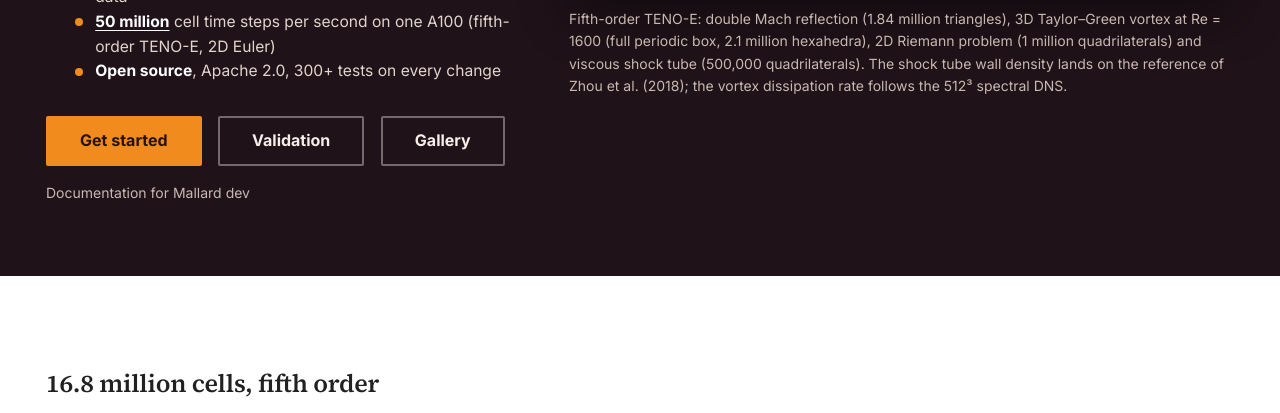
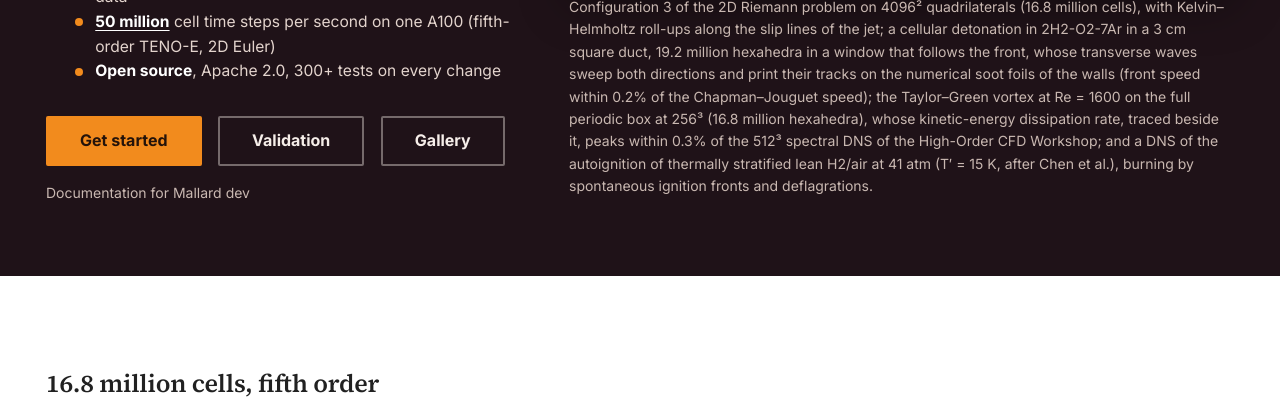
Before and after one commit to MatthewBonanni/mallard-website, an MkDocs documentation site: the page built from content/index.md, in a window 1280 px wide and 900 px high, scrolled down 391 px, cut to the strip 262-675 px from the top of the window. Built offline with MkDocs 1.6.1 and Material for MkDocs 9.7.7, drawn with Linux system fonts in a browser that asks for light colours; comment, search, counter and statistics services are not loaded.

Commit message:
Home: the README's hero composite
The home page showed an older composite (double Mach reflection, 1M-cell
Riemann problem, viscous shock tube, 128^3 TGV). It now plays an mp4 of
the README hero (Mallard PR #254): the 4096^2 Riemann problem, the 256^3
Taylor-Green vortex with its dissipation rate over the 512^3 DNS, the 3D
cellular detonation and the 2D autoignition DNS, with the README's caption.
1920 x 1356, 6 s at 25 fps, 5.3 MB.

Co-Authored-By: Claude Opus 5.5 <noreply@anthropic.com>

```diff
--- a/content/index.md
+++ b/content/index.md
@@ -6,10 +6,10 @@ hide:
   - toc
 hero_video: media/hero.mp4
 hero_poster: media/hero_poster.jpg
-hero_width: 1800
-hero_height: 1032
-hero_alt: Density fields of a double Mach reflection, a 2D Riemann problem and a viscous shock tube, vortex structures of the 3D Taylor-Green vortex, and plots of the shock tube wall density and the vortex dissipation rate against reference data
-hero_caption: "Fifth-order TENO-E: double Mach reflection (1.84 million triangles), 3D Taylor–Green vortex at Re = 1600 (full periodic box, 2.1 million hexahedra), 2D Riemann problem (1 million quadrilaterals) and viscous shock tube (500,000 quadrilaterals). The shock tube wall density lands on the reference of Zhou et al. (2018); the vortex dissipation rate follows the 512³ spectral DNS."
+hero_width: 1920
+hero_height: 1356
+hero_alt: Density of the 2D Riemann problem on 4096 by 4096 cells, vortex structures of the 3D Taylor-Green vortex at 256 cubed with its dissipation rate traced over the 512 cubed spectral DNS, the leading shock and soot foils of a 3D cellular detonation, and the temperature and heat release rate of a 2D autoignition DNS
+hero_caption: "Configuration 3 of the 2D Riemann problem on 4096² quadrilaterals (16.8 million cells), with Kelvin–Helmholtz roll-ups along the slip lines of the jet; a cellular detonation in 2H2-O2-7Ar in a 3 cm square duct, 19.2 million hexahedra in a window that follows the front, whose transverse waves sweep both directions and print their tracks on the numerical soot foils of the walls (front speed within 0.2% of the Chapman–Jouguet speed); the Taylor–Green vortex at Re = 1600 on the full periodic box at 256³ (16.8 million hexahedra), whose kinetic-energy dissipation rate, traced beside it, peaks within 0.3% of the 512³ spectral DNS of the High-Order CFD Workshop; and a DNS of the autoignition of thermally stratified lean H2/air at 41 atm (T′ = 15 K, after Chen et al.), burning by spontaneous ignition fronts and deflagrations."
 ---
 
 ## 16.8 million cells, fifth order
```
Also changed, not shown: content/media/hero_poster.jpg, 1 other file.
